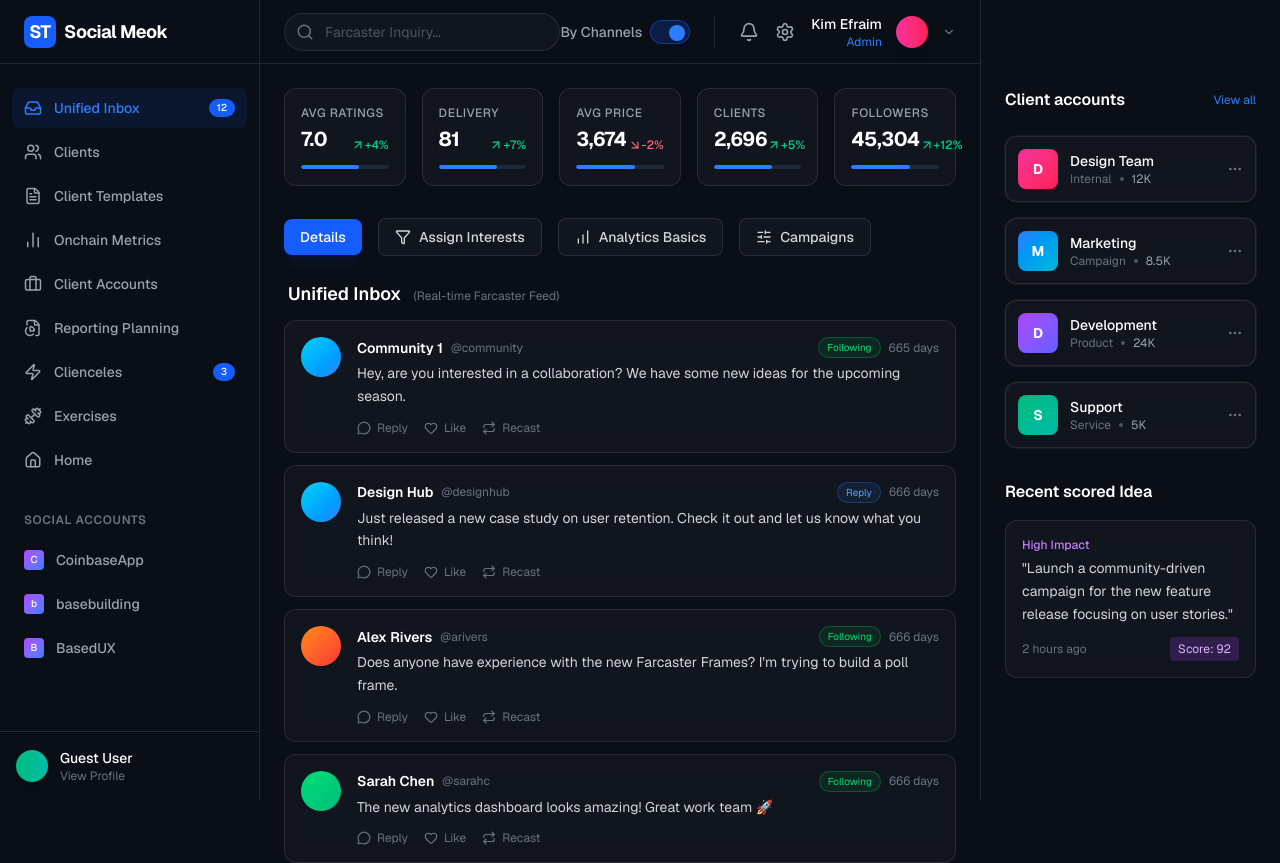
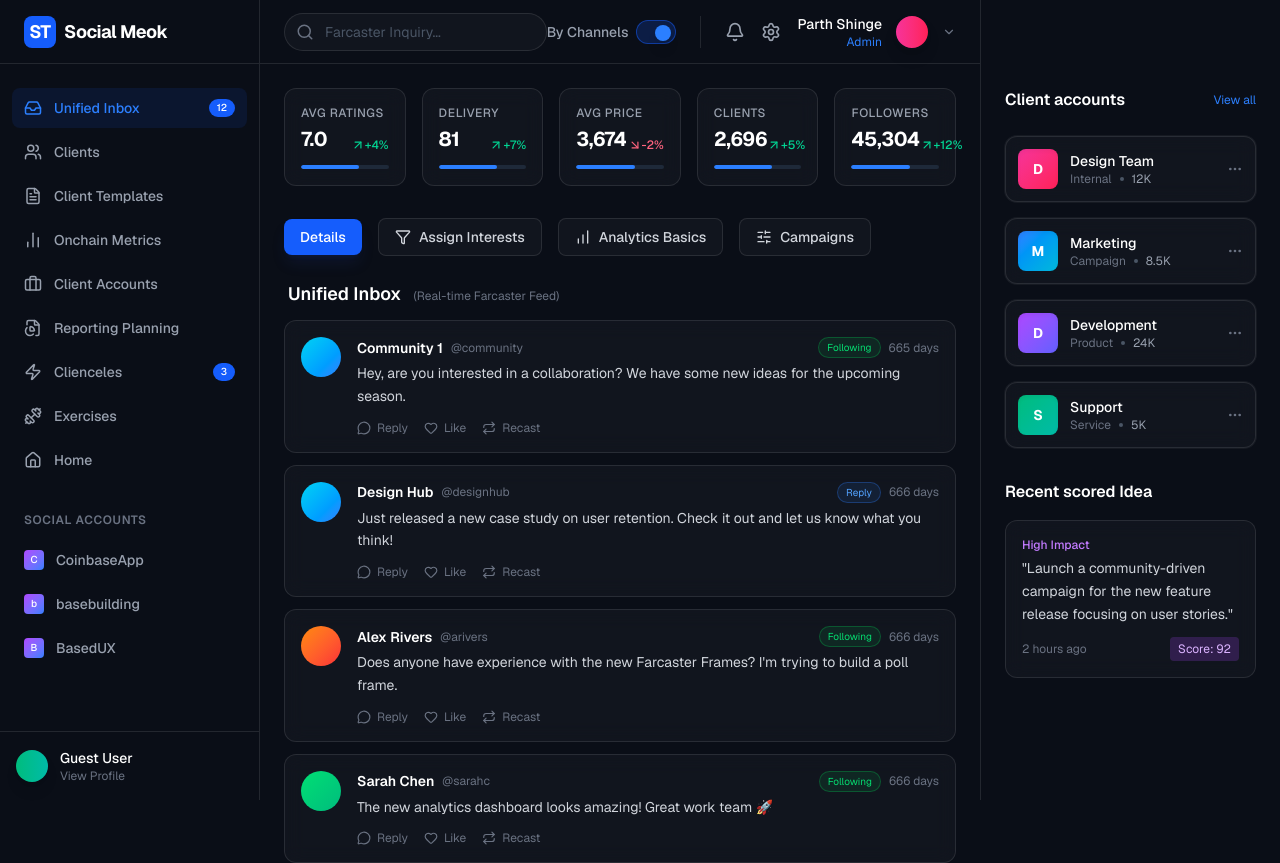
Before and after one commit to parthshinge/Unified-Social-Inbox, a Next.js app: page / in a window 1280 px wide. Shown: the top 863 px of the page. Built offline with nearby package versions, Linux system fonts and the light colour scheme; no server answers.

Commit message:
Update admin name to Parth Shinge

```diff
--- a/components/Header.tsx
+++ b/components/Header.tsx
@@ -35,7 +35,7 @@
                     </button>
                     <div className="flex items-center gap-3 cursor-pointer">
                         <div className="text-right hidden sm:block">
-                            <div className="text-sm font-medium text-white">Kim Efraim</div>
+                            <div className="text-sm font-medium text-white">Parth Shinge</div>
                             <div className="text-xs text-blue-500">Admin</div>
                         </div>
                         <div className="w-9 h-9 rounded-full bg-gradient-to-r from-pink-500 to-rose-500 border-2 border-[var(--background)] shadow-lg" />
```
